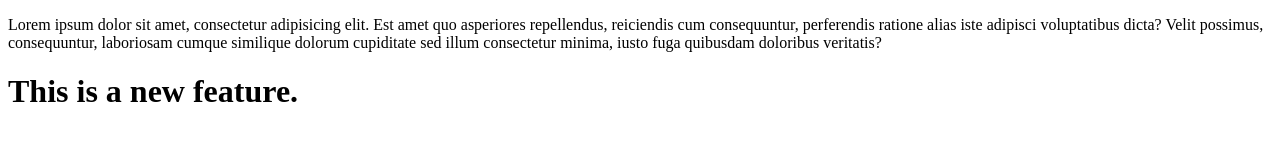
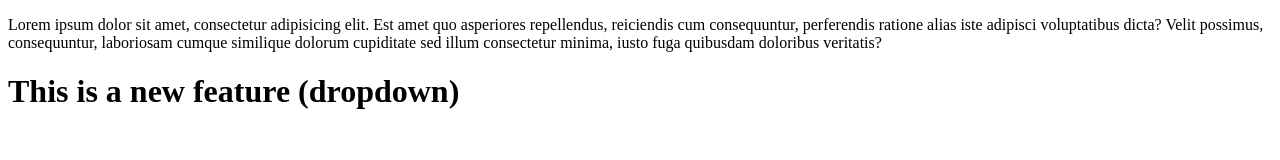
Before and after one commit to Abhishekumar27/localrepo, a plain HTML site: page index.html in a window 1280 px wide. Drawn offline with Linux system fonts and the light colour scheme.

```diff
--- a/index.html
+++ b/index.html
@@ -7,6 +7,6 @@
 </head>
 <body>
     <p>Lorem ipsum dolor sit amet, consectetur adipisicing elit. Est amet quo asperiores repellendus, reiciendis cum consequuntur, perferendis ratione alias iste adipisci voluptatibus dicta? Velit possimus, consequuntur, laboriosam cumque similique dolorum cupiditate sed illum consectetur minima, iusto fuga quibusdam doloribus veritatis?</p>
-    <h1>This is a new feature.</h1>
+    <h1>This is a new feature (dropdown)</h1>
 </body>
 </html>
```
